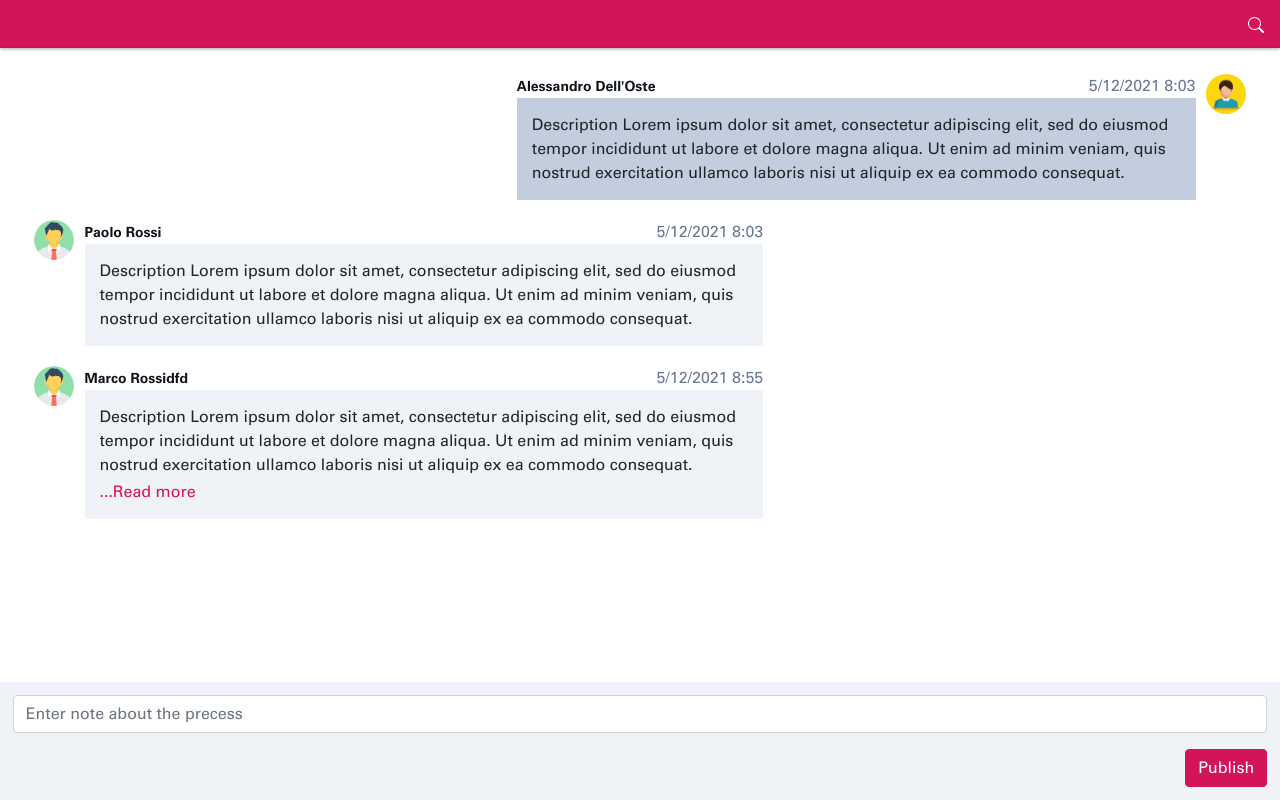
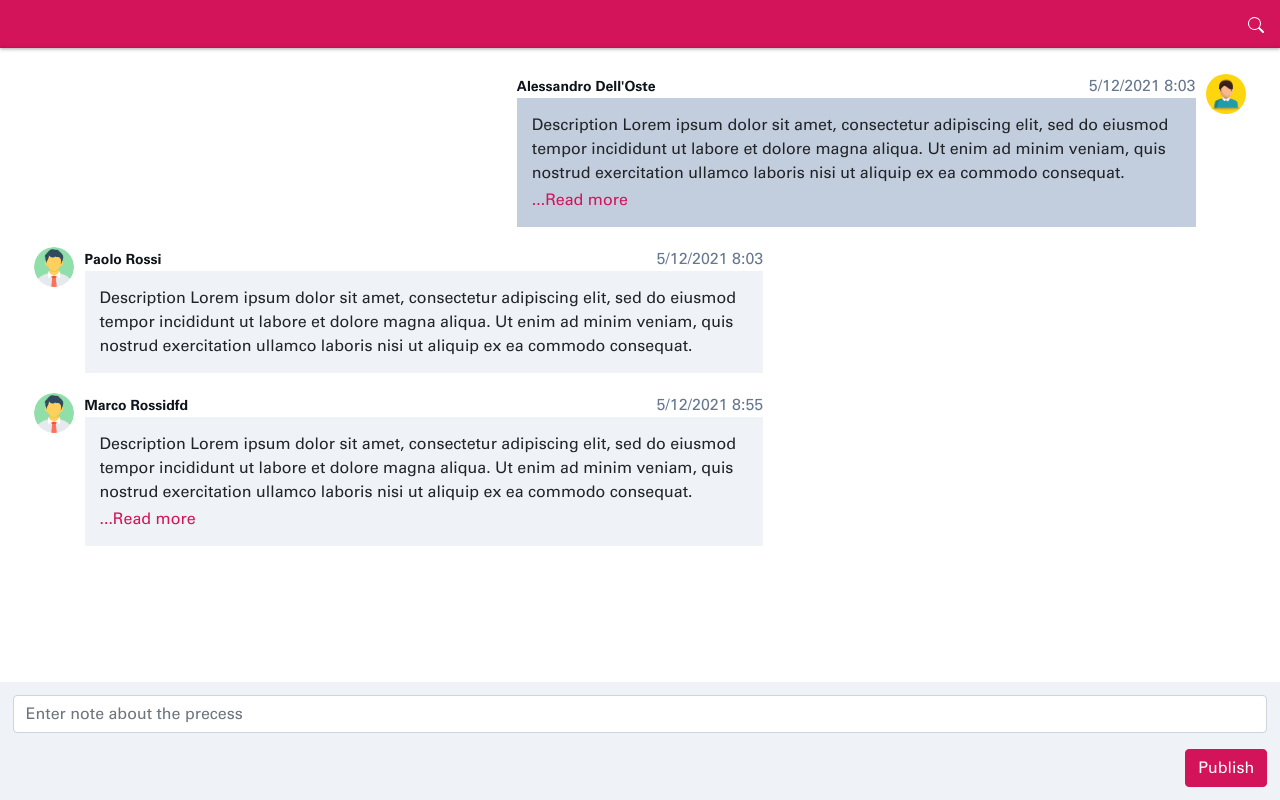
Before and after one commit to adelloste/e-challenge, an Angular app: page /#/chat in a window 1280 px wide. Built offline with nearby package versions, Linux system fonts and the light colour scheme.

Commit message:
update read-more

```diff
--- a/src/app/shared/components/read-more/read-more.component.html
+++ b/src/app/shared/components/read-more/read-more.component.html
@@ -1,4 +1,4 @@
 <div [innerHTML]="text" [class.collapsed]="isCollapsed" [style.height]="isCollapsed ? maxHeight + 'px' : 'auto'"></div>
-<a class="text-primary cursor-pointer" *ngIf="isCollapsable" (click)="isCollapsed =! isCollapsed">
-    ...Read {{ isCollapsed ? 'more' : 'less' }}
+<a class="text-primary cursor-pointer" *ngIf="isCollapsable" (click)="changeStatus()">
+    ...Read more
 </a>
--- a/src/app/shared/components/read-more/read-more.component.ts
+++ b/src/app/shared/components/read-more/read-more.component.ts
@@ -34,4 +34,10 @@ export class ReadMoreComponent implements OnInit, AfterViewInit {
     this.cdRef.detectChanges();
   }
 
+  changeStatus(): void {
+    // show all message and remove cta "Read More"
+    this.isCollapsed = false;
+    this.isCollapsable = false;
+  }
+
 }
--- a/src/assets/stubs/messages.json
+++ b/src/assets/stubs/messages.json
@@ -15,7 +15,7 @@
         "surname": "Dell'Oste",
         "nickname": "adelloste",
         "date": 1620849797766,
-        "message": "Description Lorem ipsum dolor sit amet, consectetur adipiscing elit, sed do eiusmod tempor incididunt ut labore et dolore magna aliqua. Ut enim ad minim veniam, quis nostrud exercitation ullamco laboris nisi ut aliquip ex ea commodo consequat."
+        "message": "Description Lorem ipsum dolor sit amet, consectetur adipiscing elit, sed do eiusmod tempor incididunt ut labore et dolore magna aliqua. Ut enim ad minim veniam, quis nostrud exercitation ullamco laboris nisi ut aliquip ex ea commodo consequat. Description Lorem ipsum dolor sit amet, consectetur adipiscing elit, sed do eiusmod tempor incididunt ut labore et dolore magna aliqua. Ut enim ad minim veniam, quis nostrud exercitation ullamco laboris nisi ut aliquip ex ea commodo consequat. Description Lorem ipsum dolor sit amet, consectetur adipiscing elit, sed do eiusmod tempor incididunt ut labore et dolore magna aliqua. Ut enim ad minim veniam, quis nostrud exercitation ullamco laboris nisi ut aliquip ex ea commodo consequat."
     },
     {
         "id": "b6fc6252-f5bc-4c46-9177-911868737c14",
```
